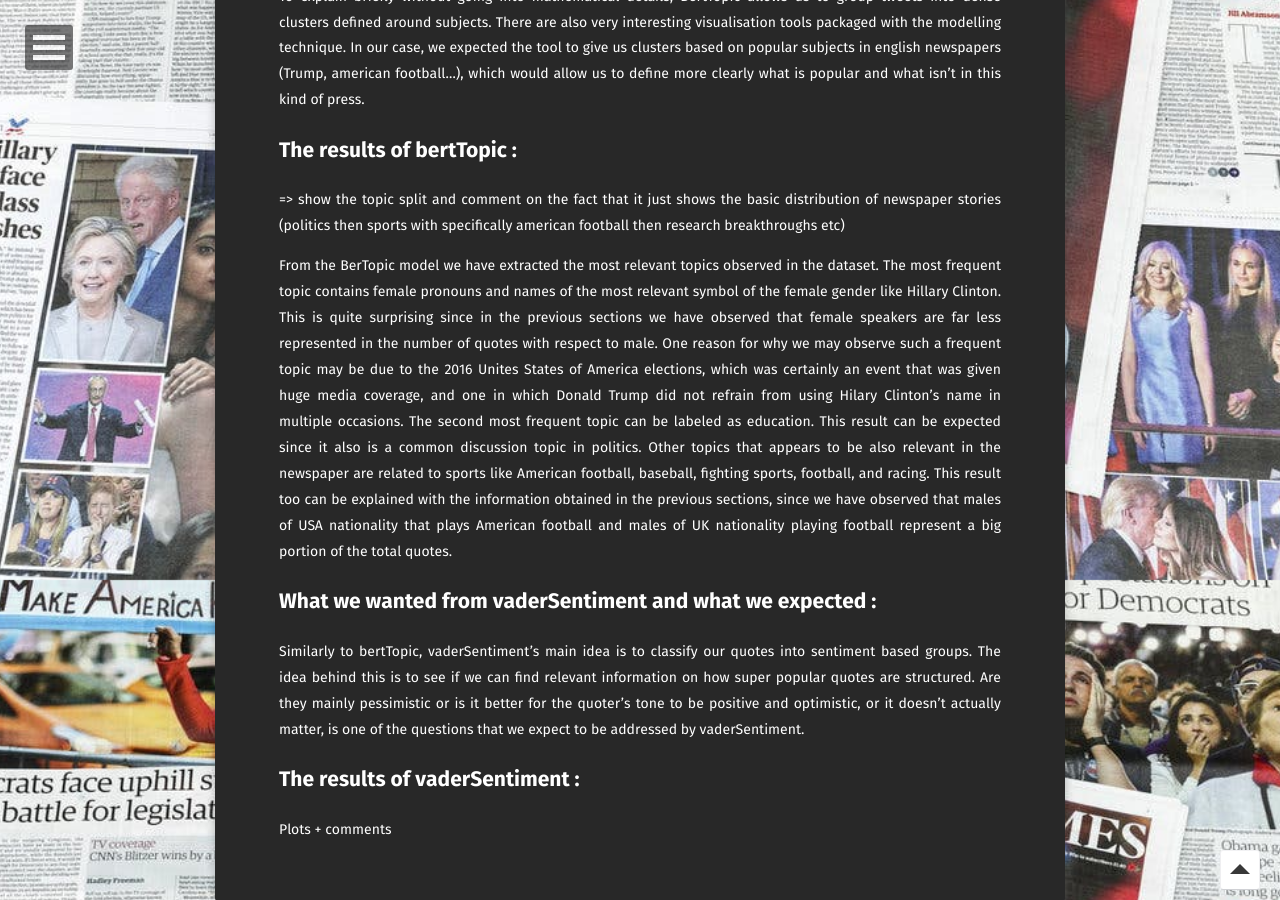
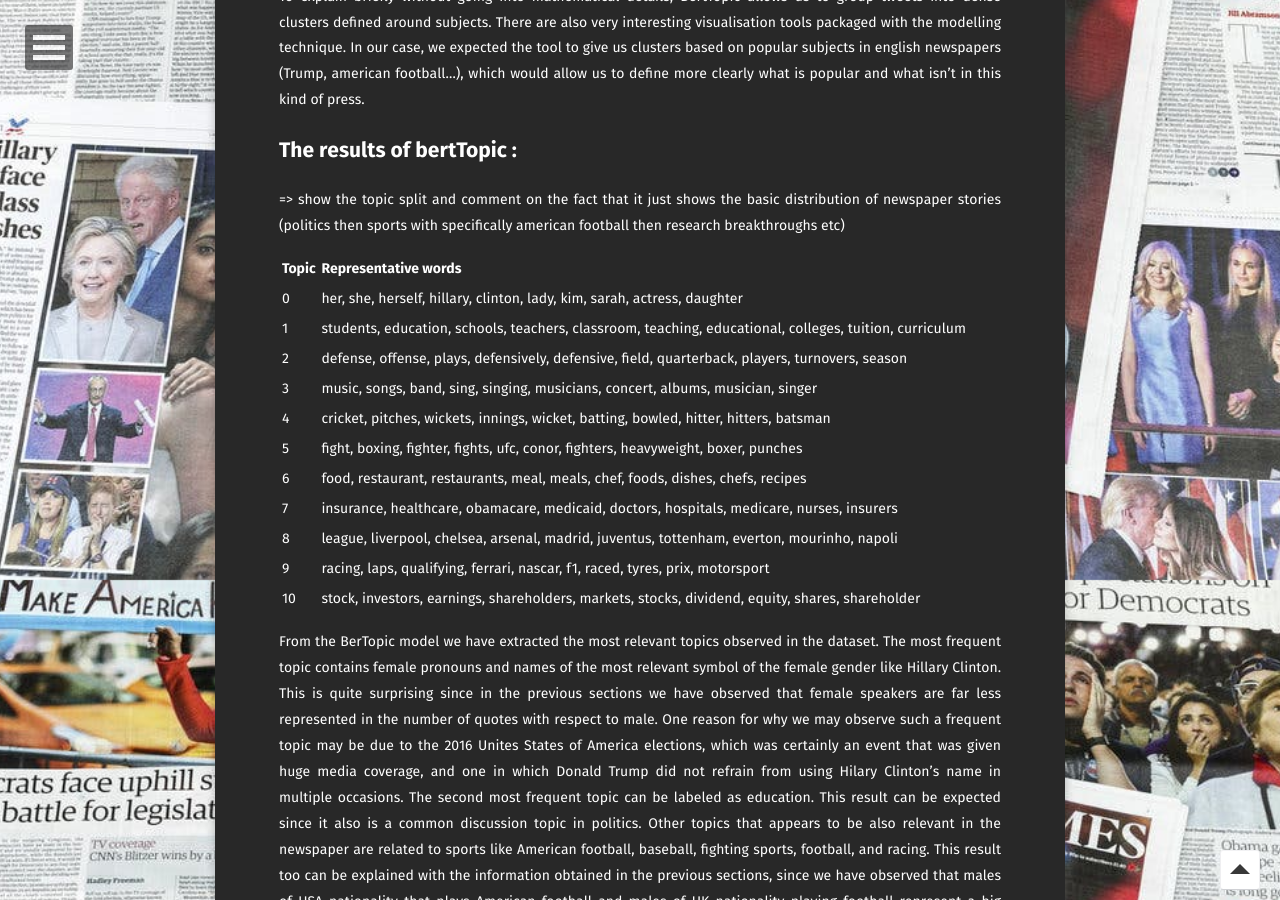
Before and after one commit to kaoutamine/viralSpeech, a Jekyll site: the page built from feature_extraction/index.md, in a window 1280 px wide and 900 px high, scrolled down 1220 px. Built offline with Jekyll 4.4.1, drawn with Linux system fonts in a browser that asks for light colours; some web fonts are replaced.

Commit message:
Update index.md

```diff
--- a/feature_extraction/index.md
+++ b/feature_extraction/index.md
@@ -28,6 +28,20 @@ To explain briefly without going into mathematical details, BertTopic allows us
 ## The results of bertTopic :
 => show the topic split and comment on the fact that it just shows the basic distribution of newspaper stories (politics then sports with specifically american football then research breakthroughs etc)
 
+| Topic | Representative words                                                                                    |
+|-------|---------------------------------------------------------------------------------------------------------|
+| 0     | her, she, herself, hillary, clinton, lady, kim, sarah, actress, daughter                                |
+| 1     | students, education, schools, teachers, classroom, teaching, educational, colleges, tuition, curriculum |
+| 2     | defense, offense, plays, defensively, defensive, field, quarterback, players, turnovers, season         |
+| 3     | music, songs, band, sing, singing, musicians, concert, albums, musician, singer                         |
+| 4     | cricket, pitches, wickets, innings, wicket, batting, bowled, hitter, hitters, batsman                   |
+| 5     | fight, boxing, fighter, fights, ufc, conor, fighters, heavyweight, boxer, punches                       |
+| 6     | food, restaurant, restaurants, meal, meals, chef, foods, dishes, chefs, recipes                         |
+| 7     | insurance, healthcare, obamacare, medicaid, doctors, hospitals, medicare, nurses, insurers              |
+| 8     | league, liverpool, chelsea, arsenal, madrid, juventus, tottenham, everton, mourinho, napoli             |
+| 9     | racing, laps, qualifying, ferrari, nascar, f1, raced, tyres, prix, motorsport                           |
+| 10    | stock, investors, earnings, shareholders, markets, stocks, dividend, equity, shares, shareholder        |
+
 From the BerTopic model we have extracted the most relevant topics observed in the dataset. The most frequent topic contains female pronouns and names of the most relevant symbol of the female gender like Hillary Clinton. This is quite surprising since in the previous sections we have observed that female speakers are far less represented in the number of quotes with respect to male. One reason for why we may observe such a frequent topic may be due to the 2016 Unites States of America elections, which was certainly an event that was given huge media coverage, and one in which Donald Trump did not refrain from using Hilary Clinton's name in multiple occasions. The second most frequent topic can be labeled as education. This result can be expected since it also is a common discussion topic in politics. Other topics that appears to be also relevant in the newspaper are related to sports like American football, baseball, fighting sports, football, and racing. This result too can be explained with the information obtained in the previous sections, since we have observed that males of USA nationality that plays American football and males of UK nationality playing football represent a big portion of the total quotes.
 
 
```
